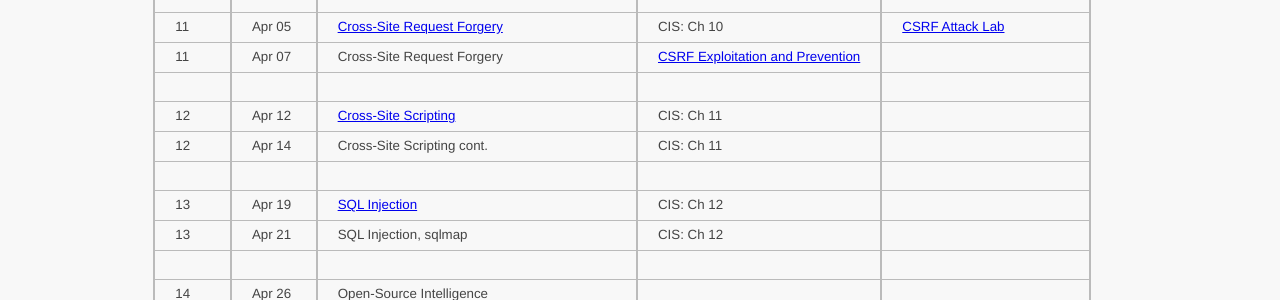
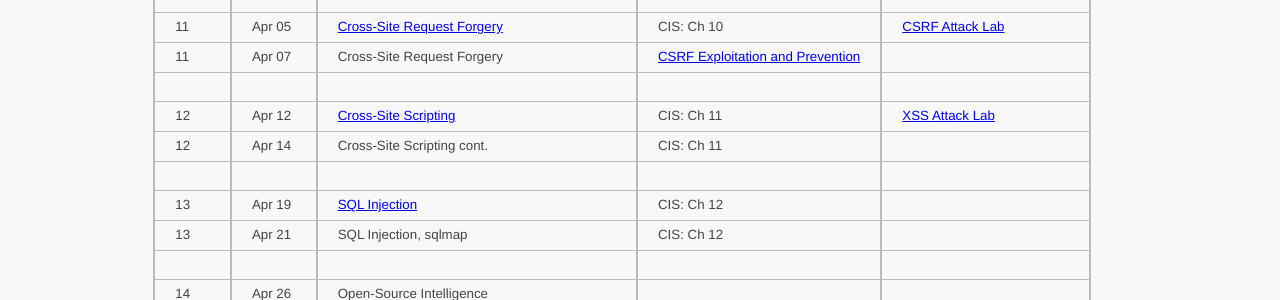
Before and after one commit to ycpcs/cs335-spring2022, a Jekyll site: the page built from schedule/index.md, in a window 1280 px wide. Shown: the part 1023-1323 px from the top of the page. Built offline with Jekyll 4.4.1, drawn with Linux system fonts in a browser that asks for light colours.

Commit message:
add links

```diff
--- a/schedule/index.md
+++ b/schedule/index.md
@@ -41,7 +41,7 @@ CIS: <a href="https://www.amazon.com/Computer-Internet-Security-Hands-Approach/d
 > 11 | Apr 05 | [Cross-Site Request Forgery](../slides/10_Web_CSRF.pdf) | CIS: Ch 10 | [CSRF Attack Lab](../labs/csrf_attack.html)
 > 11 | Apr 07 | Cross-Site Request Forgery | [CSRF Exploitation and Prevention](papers/csrf.pdf) |
 > | | | |
-> 12 | Apr 12 | [Cross-Site Scripting](../slides/11_Web_XSS.pdf) | CIS: Ch 11 | <!--[XSS Attack Lab](../labs/xss_attack.html)>-->
+> 12 | Apr 12 | [Cross-Site Scripting](../slides/11_Web_XSS.pdf) | CIS: Ch 11 | [XSS Attack Lab](../labs/xss_attack.html)
 > 12 | Apr 14 | Cross-Site Scripting cont. | CIS: Ch 11 |
 > | | | |
 > 13 | Apr 19 | [SQL Injection](../slides/12_Web_SQL_Injection.pdf) | CIS: Ch 12 | <!--[SQL Injection Attack Lab](../labs/sql_attack.html)-->
```
